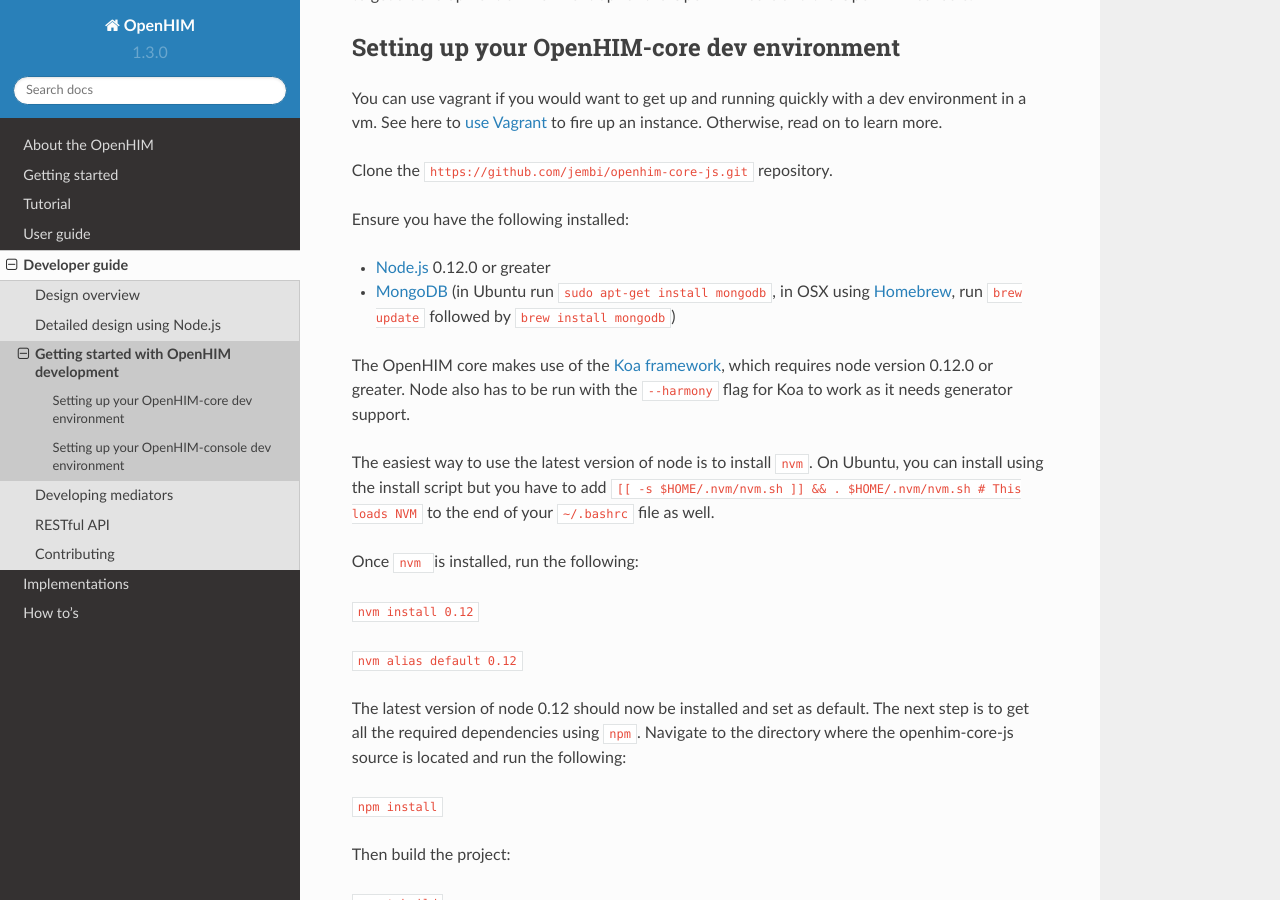
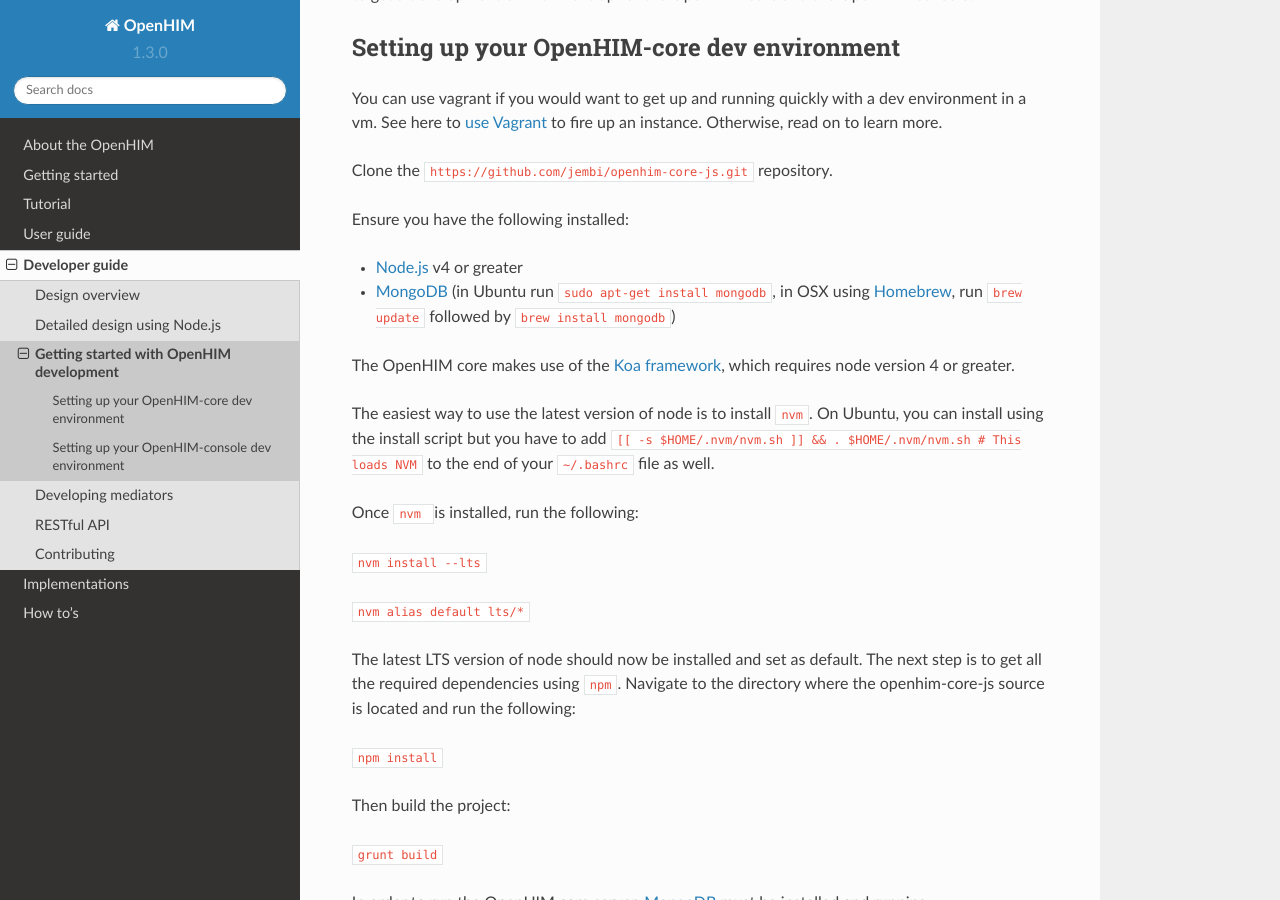
Before and after one commit to jembi/openhim-core-js, a Sphinx documentation site: the page built from docs/dev-guide/getting-started-dev.md, in a window 1280 px wide and 900 px high, scrolled down 201 px. Built offline with Sphinx 7.4.7 and the Read the Docs theme 2.0.0, drawn with Linux system fonts in a browser that asks for light colours; some of the changed text lies outside the part shown.

Commit message:
Change supported node version to 4 or greater

```diff
--- a/docs/dev-guide/getting-started-dev.md
+++ b/docs/dev-guide/getting-started-dev.md
@@ -11,20 +11,20 @@
 Clone the `https://github.com/jembi/openhim-core-js.git` repository.
 
 Ensure you have the following installed:
-* [Node.js](http://nodejs.org/) 0.12.0 or greater
+* [Node.js](http://nodejs.org/) v4 or greater
 * [MongoDB](http://www.mongodb.org/) (in Ubuntu run `sudo apt-get install mongodb`, in OSX using [Homebrew](http://brew.sh), run `brew update` followed by `brew install mongodb`)
 
-The OpenHIM core makes use of the [Koa framework](http://koajs.com/), which requires node version 0.12.0 or greater. Node also has to be run with the `--harmony` flag for Koa to work as it needs generator support.
+The OpenHIM core makes use of the [Koa framework](http://koajs.com/), which requires node version 4 or greater.
 
 The easiest way to use the latest version of node is to install [`nvm`](https://github.com/creationix/nvm). On Ubuntu, you can install using the install script but you have to add `[[ -s $HOME/.nvm/nvm.sh ]] && . $HOME/.nvm/nvm.sh # This loads NVM` to the end of your `~/.bashrc` file as well.
 
 Once `nvm `is installed, run the following:
 
-`nvm install 0.12`
+`nvm install --lts`
 
-`nvm alias default 0.12`
+`nvm alias default lts/*`
 
-The latest version of node 0.12 should now be installed and set as default. The next step is to get all the required dependencies using `npm`. Navigate to the directory where the openhim-core-js source is located and run the following:
+The latest LTS version of node should now be installed and set as default. The next step is to get all the required dependencies using `npm`. Navigate to the directory where the openhim-core-js source is located and run the following:
 
 `npm install`
 
--- a/package.json
+++ b/package.json
@@ -8,7 +8,7 @@
   },
   "license": "MPL-2.0",
   "engines": {
-    "node": ">=0.12.0"
+    "node": ">=4"
   },
   "dependencies": {
     "agenda": "^0.8.1",
```
Also changed, not shown: other parts of docs/dev-guide/getting-started-dev.md (+1 -1 lines), README.md (+6 -6 lines), docs/getting-started.md (+1 -1 lines), docs/how-to/how-to-install-on-ubuntu-trusty.md (+6 -3 lines), .travis.yml, 2 other files.
